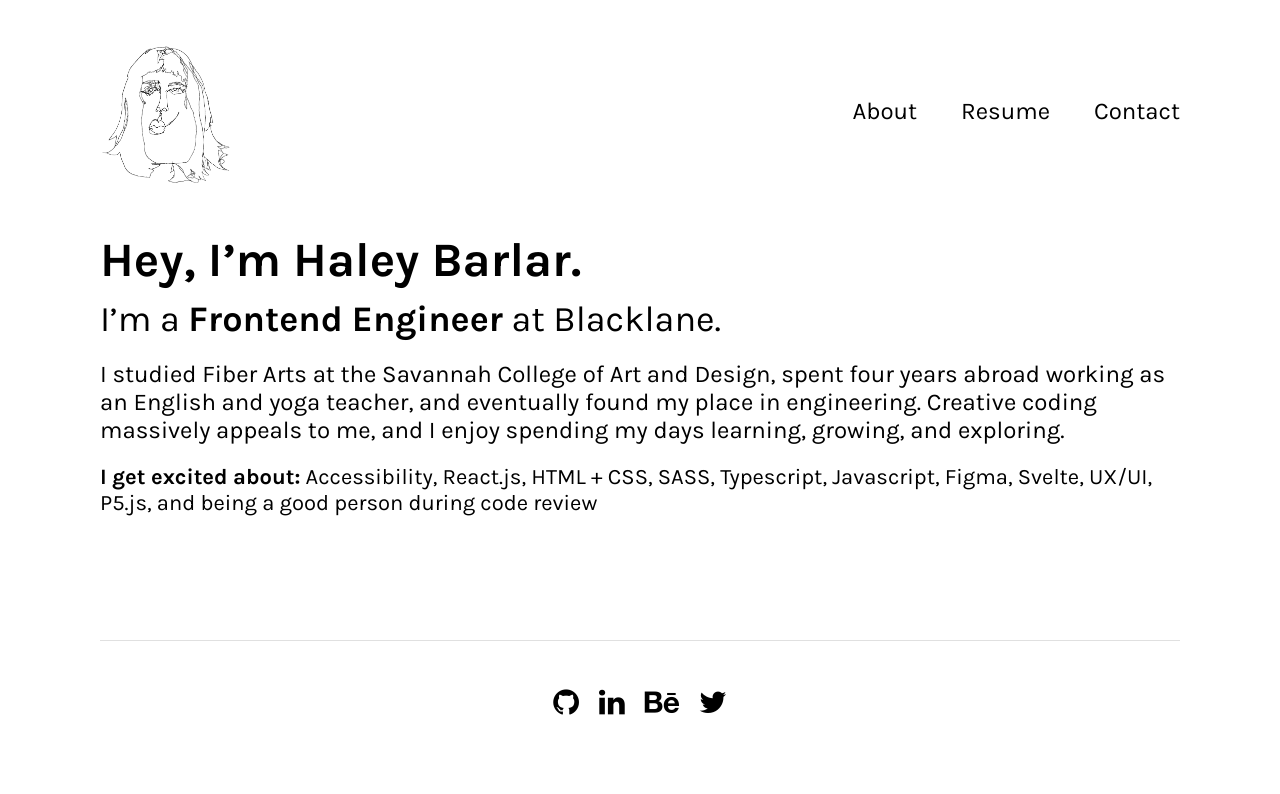
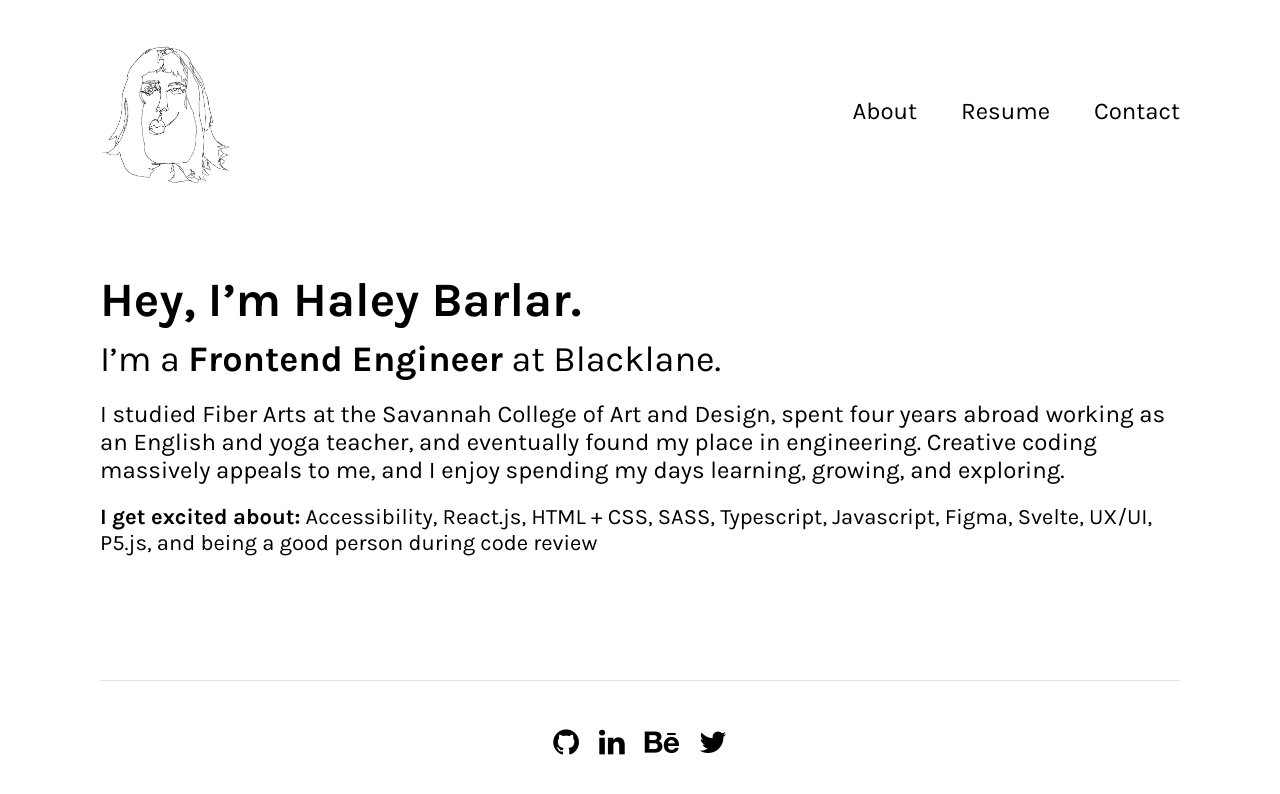
Before and after one commit to haleybarlar/my-portfolio, a React (Create React App) app: page / in a window 1280 px wide. Shown: the top 794 px of the page. Built offline with nearby package versions, Linux system fonts and the light colour scheme.

Commit message:
extra padding

```diff
--- a/src/css/home.scss
+++ b/src/css/home.scss
@@ -63,6 +63,6 @@
 
 @media(min-width: 1080px) {
   .home {
-    padding: 40px 0 80px 0;
+    padding: 80px 0;
   }
 }
```
